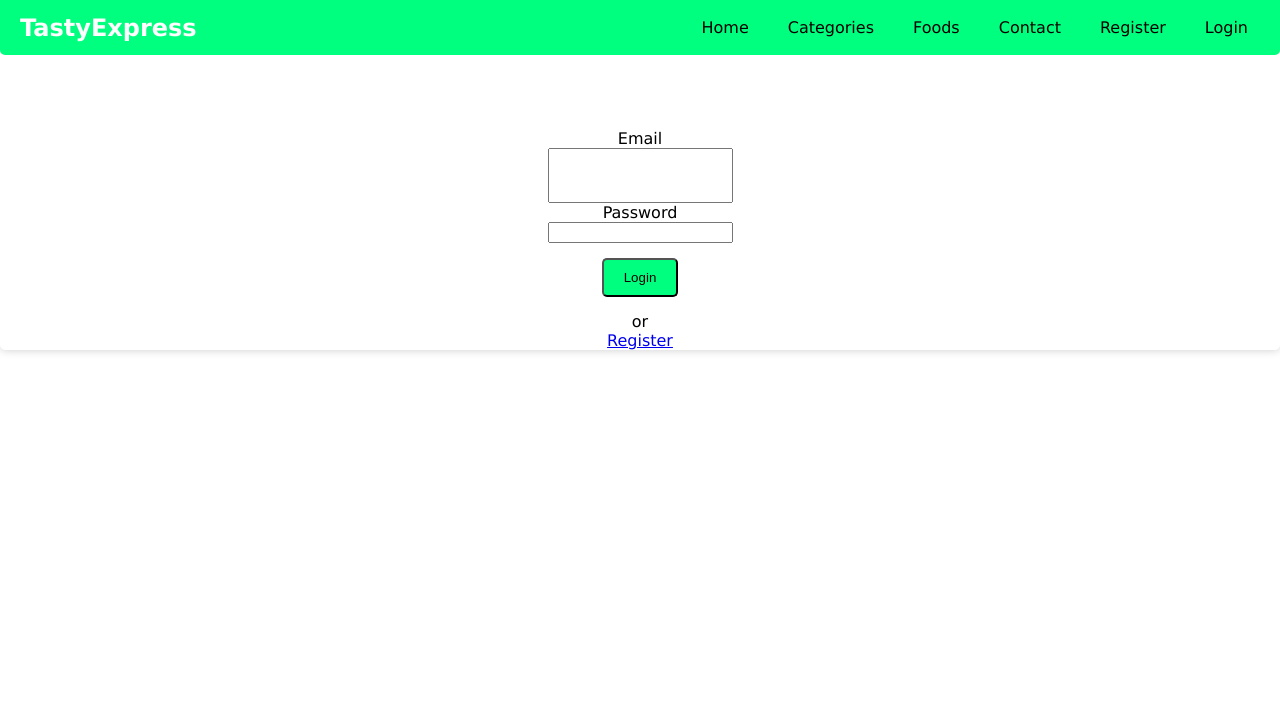
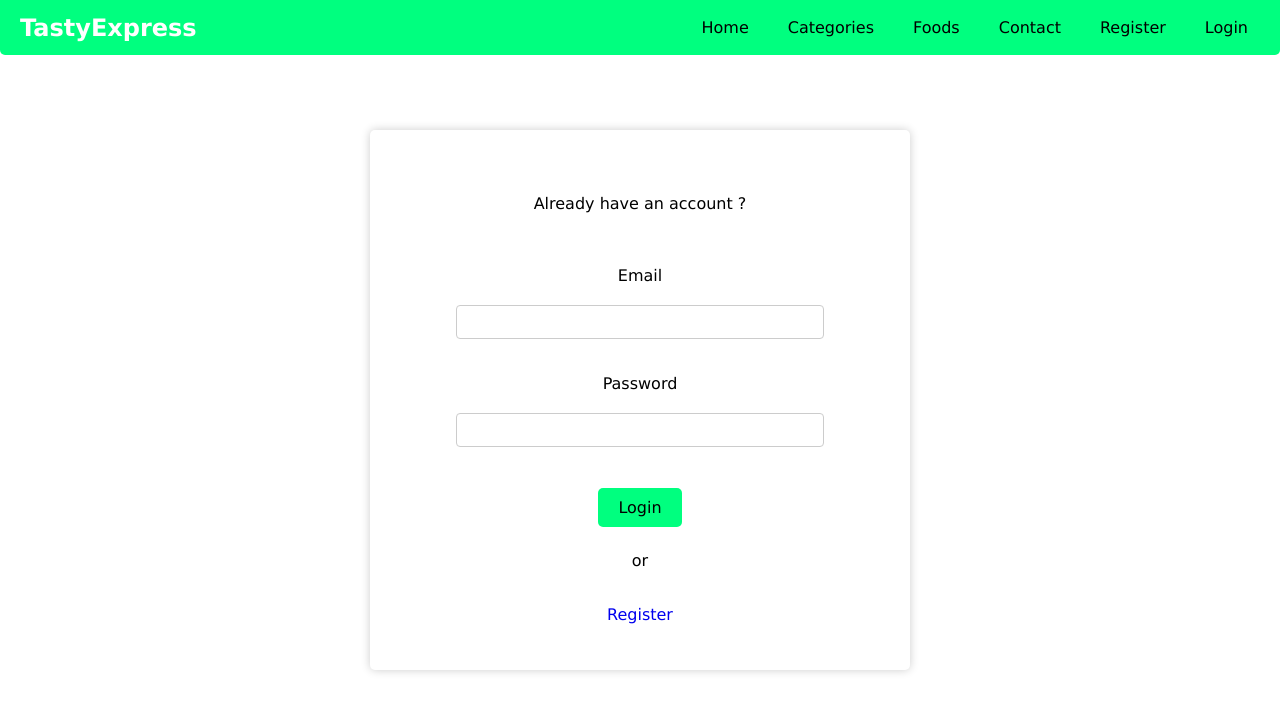
Before and after one commit to ChethiyaNuwan/TastyExpress, a PHP site: page /user/login.php in a window 1280 px wide. Shown: the top 712 px of the page. Run offline with PHP 8.4, Linux system fonts and the light colour scheme.

Commit message:
did style of login and registration cards

```diff
--- a/stylesheets/styles.css
+++ b/stylesheets/styles.css
@@ -181,10 +181,26 @@
   display: grid;
   border-radius: 5px;
   box-shadow: 0 0 10px 0 rgba(0, 0, 0, 0.2);
-  height: 350px;
   overflow: hidden;
-  grid-template-rows: 7fr 1fr 3fr 1fr;
   justify-items: center;
+}
+
+.item-card{
+    height: 350px;
+    grid-template-rows: 7fr 1fr 3fr 1fr;
+}
+
+.card input {
+    width: 70%;
+    padding: 8px;
+    margin-bottom: 15px;
+    border: 1px solid #ccc;
+    border-radius: 4px;
+    font-size: 14px;
+}
+
+.card a{
+    text-decoration: none;
 }
 
 .card img{
@@ -197,6 +213,29 @@
   margin: 0 20px;
   font-family: Arial, sans-serif;
   font-size: 18px;
+}
+
+
+/*login css starts*/
+.login-card{
+    transform: translateY(130px);
+    height: 500px;
+    width: 500px;
+    grid-template-rows: 3fr 1fr 2fr 1fr 2fr 1fr 1fr 2fr;
+    margin: auto;
+    align-items: center;
+    padding: 20px;
+}
+
+/*register css starts*/
+.register-card{
+    transform: translateY(130px);
+    height: 500px;
+    width: 500px;
+    grid-template-rows: 1fr 1fr 1fr 1fr 1fr 1fr 1fr 1fr;
+    margin: auto;
+    align-items: center;
+    padding: 20px;
 }
 
 /*misc css starts*/
@@ -229,6 +268,9 @@
     border-radius: 5px;
     margin: 15px;
     background-color: springgreen;
+    border: none;
+    font-size: 16px;
+    font-family: Verdana, sans-serif;
 }
 
 .link-button:hover{
```
